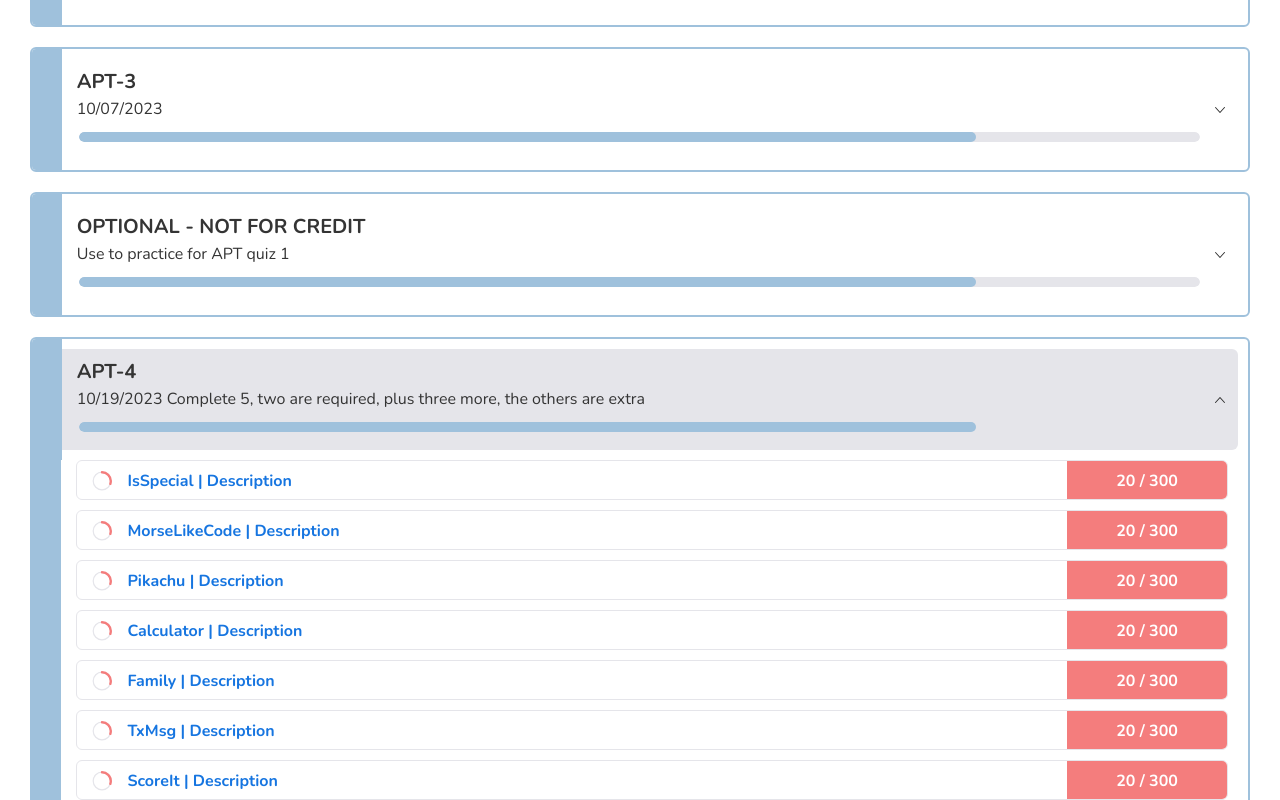
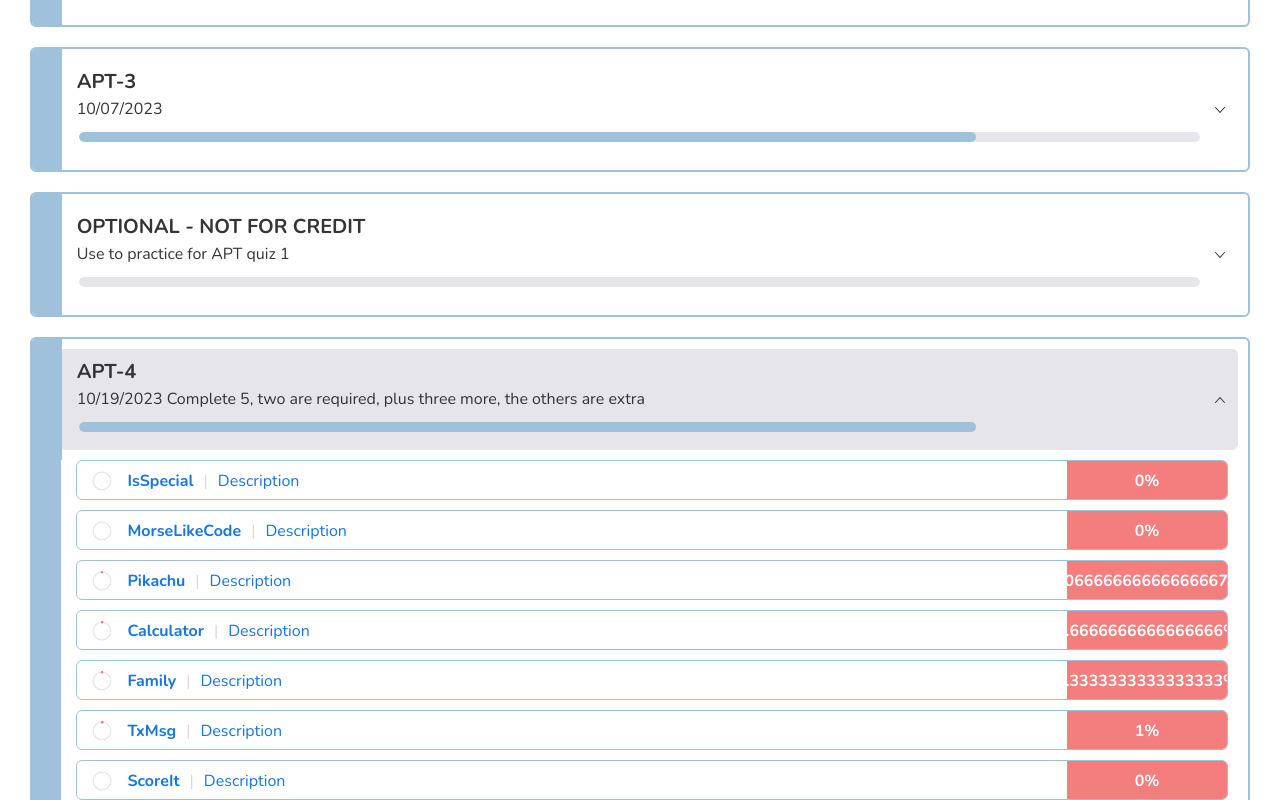
Before and after one commit to silaslenihan/modern-apt, a Next.js app: page / in a window 1280 px wide. Both pictures are taken after a click on the element 640 px from the left and 399 px from the top of the page. Built offline with nearby package versions, Linux system fonts and the light colour scheme.

Commit message:
added overdue

```diff
--- a/mock_data/assignments.js
+++ b/mock_data/assignments.js
@@ -3,10 +3,13 @@ export default [
         "id": 1,
         "name": "APT-0",
         "due": "09/03/2023",
+        "progress": 0,
         "info": "Do all 6",
         "apts": [
             {
+
                 "name": "Intro",
+                "tests": 20,
                 "tags": [
                     "Required"
                 ]
@@ -17,34 +20,40 @@ export default [
         "id": 2,
         "name": "APT-1",
         "due" :"09/12/2022",
+        "progress": 100,
         "info": "",
         "apts": [
             {
                 "name": "Gravity",
+                "tests": 100,
                 "tags": [
                     "Required"
                 ]
             },
             {
                 "name": "Bogsquare",
+                "tests": 100,
                 "tags": [
                     "Required"
                 ]
             },
             {
                 "name": "Cone",
+                "tests": 100,
                 "tags": [
                     "Required"
                 ]
             },
             {
                 "name": "Grayscale",
+                "tests": 100,
                 "tags": [
                     "Required"
                 ]
             },
             {
                 "name": "Laundry",
+                "tests": 100,
                 "tags": [
                     "Lec 4",
                     "Required"
@@ -55,17 +64,20 @@ export default [
     {
         "id": 3,
         "name": "APT-2",
-        "due" : "09/28/2023",
-        "info": "",
+        "due" : "09/28/2022",
+        "progress": 60,
+        "info": "Think about lecture",
         "apts": [
             {
                 "name": "ReadQuizScore",
+                "tests": 300/300,
                 "tags": [
                     "Required"
                 ]
             },
             {
                 "name": "RemoveMiddle",
+                "tests": 300/300,
                 "tags": [
                     "Required",
                     "Split"
@@ -73,6 +85,7 @@ export default [
             },
             {
                 "name": "PortManteau",
+                "tests": 20/300,
                 "tags": [
                     "Required",
                     "Slice"
@@ -80,12 +93,14 @@ export default [
             },
             {
                 "name": "TotalWeight",
+                "tests": 300/300,
                 "tags": [
                     "Required"
                 ]
             },
             {
                 "name": "SentenceLength",
+                "tests": 200/300,
                 "tags": [
                     "Required",
                     "Loop",
@@ -99,16 +114,19 @@ export default [
         "id": 4,
         "name": "APT-3",
         "due" : "10/07/2023",
+        "progress": 80,
         "info": "",
         "apts": [
             {
                 "name": "DNAcgratio",
+                "tests": 300/300,
                 "tags": [
                     "Required"
                 ]
             },
             {
                 "name": "Pancakes",
+                "tests": 300/300,
                 "tags": [
                     "Lec 10",
                     "Required"
@@ -116,6 +134,7 @@ export default [
             },
             {
                 "name": "Bagels",
+                "tests": 300/300,
                 "tags": [
                     "Lec 9",
                     "Required"
@@ -123,6 +142,7 @@ export default [
             },
             {
                 "name": "CreateAcronym",
+                "tests": 300/300,
                 "tags": [
                     "Loop",
                     "Indexing",
@@ -131,12 +151,14 @@ export default [
             },
             {
                 "name": "Emphasize",
+                "tests": 300/300,
                 "tags": [
                     "Required"
                 ]
             },
             {
                 "name": "LastNameFirst",
+                "tests": 300/300,
                 "tags": [
                     "Required"
                 ]
@@ -171,30 +193,36 @@ export default [
         "id": 6,
         "name": "APT-4",
         "due" : "10/19/2023",
+        "progress": 80,
         "info": "Complete 5, two are required, plus three more, the others are extra",
         "apts": [
             {
                 "name": "IsSpecial",
+                "tests": 0/300,
                 "tags": []
             },
             {
                 "name": "MorseLikeCode",
+                "tests": 0/300,
                 "tags": [
                     "Parallel Lists"
                 ]
             },
             {
                 "name": "Pikachu",
+                "tests": 20/300,
                 "tags": [
                     "While Loop"
                 ]
             },
             {
                 "name": "Calculator",
+                "tests": 200/300,
                 "tags": []
             },
             {
                 "name": "Family",
+                "tests": 100/300,
                 "tags": [
                     "Lec 13",
                     "Challenge"
@@ -202,6 +230,7 @@ export default [
             },
             {
                 "name": "TxMsg",
+                "tests": 300/300,
                 "tags": [
                     "Lec 12",
                     "Required"
@@ -209,6 +238,7 @@ export default [
             },
             {
                 "name": "ScoreIt",
+                "tests": 0/300,
                 "tags": [
                     "Required"
                 ]
@@ -219,6 +249,7 @@ export default [
         "id": 7,
         "name": "APT-5",
         "due" : "10/28/2023",
+        "progress": 80,
         "info": "Complete 5, others are extra",
         "apts": [
             {
@@ -259,6 +290,7 @@ export default [
         "id": 8,
         "name": "APT-6",
         "due" : "11/09/2023",
+        "progress": 80,
         "info": "Complete 5, others are extra",
         "apts": [
             {
@@ -310,6 +342,7 @@ export default [
         "id": 9,
         "name": "APT-7",
         "due" : "11/19/2023",
+        "progress": 80,
         "info": "Complete 5, two are required, plus do three more, the others are extra",
         "apts": [
             {
@@ -362,7 +395,8 @@ export default [
         "id": 10,
         "name": "OPTIONAL - NOT FOR CREDIT",
         "due": "",
-        "info": "Use to practice for APT Quiz 2. These are problems from two different APT Quizzes",
+        "progress": 80,
+        "info": "",
         "apts": [
             {
                 "name": "InsideCount",
--- a/pages/index.tsx
+++ b/pages/index.tsx
@@ -6,6 +6,8 @@ import assignments from "../mock_data/assignments.js";
 import Link from 'next/link';
 
 export default function Home() {
+  const description = "Description";
+  const date = new Date();
 
 
 
@@ -43,43 +45,50 @@ export default function Home() {
 
 
 
-            <Panel style={{marginBottom:"20px",fontWeight:700, borderColor:"var(--blue)", borderWidth:"2px"}} header={
+            <Panel style={{marginBottom:"20px",fontWeight:700, backgroundColor: assignment.progress == 100 ? ("var(--light-green)") :  ( date > new Date(assignment.due) ? ("var(--light-red") : ("var(--white)") ) , borderColor: assignment.progress == 100 ? ("var(--green)") :  ( date > new Date(assignment.due) ? ("var(--red") : ("var(--blue)") ) , borderWidth:"2px"}} header={
               <div style={{display:"flex", flexDirection:"row"}}>
-                <div className={styles.BlueTab}></div>
+                <div style={{backgroundColor: assignment.progress == 100 ? ("var(--green)") :  ( date > new Date(assignment.due) ? ("var(--red") : ("var(--blue)") ) }} className={styles.BlueTab}></div>
                 <div style={{display:"flex", flexDirection:"column", marginLeft:"25px", width:"100%"}}>
                   <div className={styles.Medium} style={{marginLeft:"10px"}}>{assignment.name}</div>
                   <div className={styles.Small} style={{marginLeft:"10px", marginTop:"5px"}}>
                     {assignment.due} {assignment.info}
                   </div>
-                  <Progress.Line style={{marginTop:"5px"}} percent={80} showInfo={false} strokeColor= "var(--blue)" />
+                  <Progress.Line style={{marginTop:"5px"}} percent={assignment.progress} showInfo={false} strokeColor= {assignment.progress == 100 ? ("var(--green)") :  ( date > new Date(assignment.due) ? ("var(--red") : ("var(--blue)") )  }/>
                 </div>
               </div>
 
             } collapsible bordered>
               <div style={{display:"flex", flexDirection:"row"}}>
-                <div className={styles.BlueTab}></div>
+                <div style={{backgroundColor: assignment.progress == 100 ? ("var(--green)") :  ( date > new Date(assignment.due) ? ("var(--red") : ("var(--blue)") ) }} className={styles.BlueTab}></div>
                 <div style={{display:"flex",flexDirection:"column", marginLeft:"35px", width:"100%"}}>
 
                 {assignment.apts.map((apt) => (
                   <Link style={{textDecoration: 'none'}} href={`/apt?id=${assignment.id}`}>
-                  <Panel className={styles.APT} header={
+                  <Panel className={styles.APT} style={{borderColor: assignment.progress == 100 ? ("var(--green)") :  ( date > new Date(assignment.due) ? ("var(--red") : ("var(--blue)") ) }} header={
                     <div style={{marginTop:"-20px", display:"flex", flexDirection:"row", justifyContent:"space-between", alignItems:"center"}}>
 
 
-                   <div style={{display:"flex", flexDirection:"row"}}>
-                   <Progress.Circle strokeWidth={12} strokeColor={"var(--red)"}  style={{width:20, marginLeft:"-5px"}} percent={30} showInfo={false} />
+                      <div style={{display:"flex", flexDirection:"row"}}>
+                      <Progress.Circle strokeWidth={12} strokeColor={ apt.tests == 100 ? ("var(--green"): "var(--red)"}  style={{width:20, marginLeft:"-5px"}} percent={apt.tests} showInfo={false} />
+                      <div className={styles.Small} style={{marginLeft:"15px", fontWeight:"700", display:"flex", flexDirection:"row"}}>
+                      <div>{apt.name}</div>
+                      <div>{description ? (
+                          <div style={{display:"flex", flexDirection:"row"}}>
+                          <div className={styles.Small} style={{marginLeft:"10px", marginRight:"10px", color:"var(--gray)"}}> | </div>
+                          <div className={styles.Small}>{description}</div>
+                          </div>
 
-                      <div className={styles.Small} style={{marginLeft:"15px", fontWeight:"700"}}>
-                        {apt.name} | Description
+                        ) : (<div></div>)} </div>
                       </div>
                       </div>
 
 
-                      <div className={styles.EndTab} style={{backgroundColor:"var(--red)" }}>
-                        <div className={styles.Small} style={{color:"white", fontWeight:"700"}}>20 / 300</div>
+                      <div className={styles.EndTab} style={{backgroundColor: apt.tests == 100 ? ("var(--green"): "var(--red)" }}>
+                        <div className={styles.Small} style={{color:"white", fontWeight:"700"}}>{apt.tests}%</div>
                       </div>
 
                       </div>
+
                   } bordered>
 
                  </Panel>
--- a/styles/design_tokens.css
+++ b/styles/design_tokens.css
@@ -7,5 +7,5 @@
     --red: #F47D7D;
     --light-red: #F8D0D0;
     --green: #8BCE96;
-    --light-green: #D5F0D9;
+    --light-green: #f0fdf1;
   }
--- a/styles/home/Home.module.css
+++ b/styles/home/Home.module.css
@@ -50,7 +50,6 @@
 }
 
 .APT{
-  border-color:var(--gray);
   border-width:2px;
   height:40px;
   margin-bottom:10px;
@@ -61,7 +60,6 @@
 
 .BlueTab{
   display: flex;
-  background-color: var(--blue);
   width: 30px;
   margin: -20px;
 }
```
